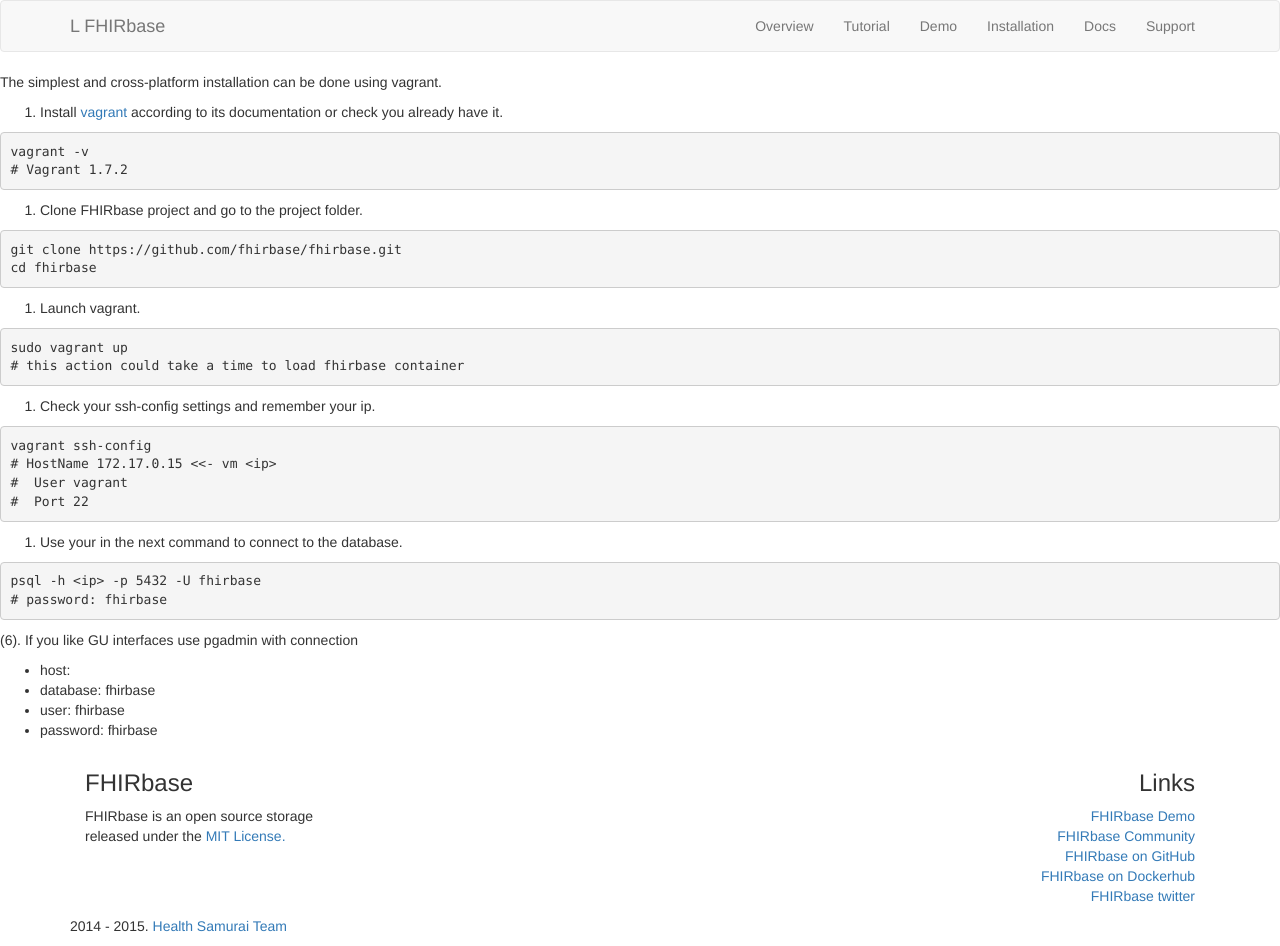
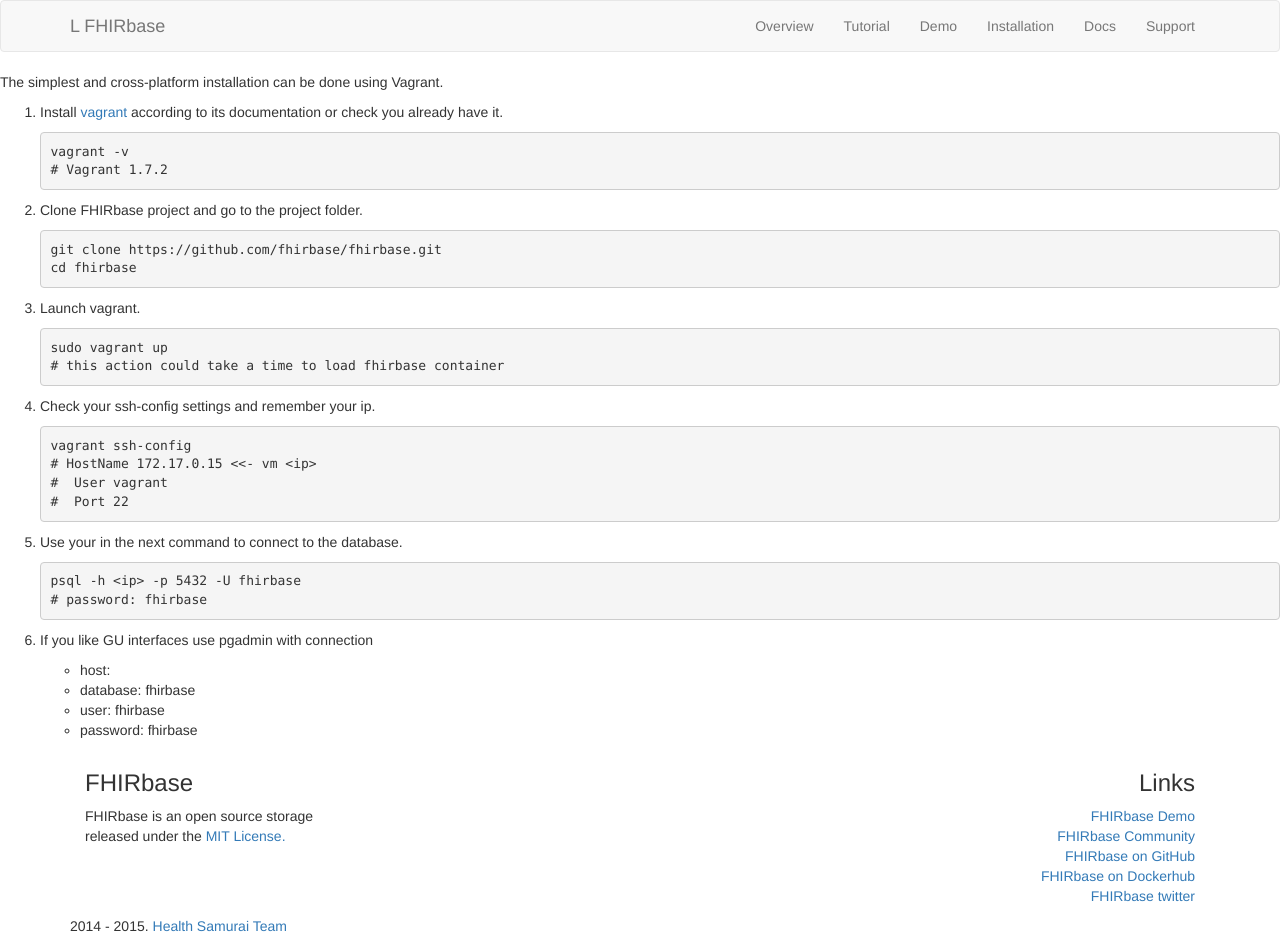
Before and after one commit to fhirbase/fhirbase.github.io, a Jekyll site: the page built from _instructions/vagrant.md, in a window 1280 px wide. Built offline with Jekyll 4.4.1, drawn with Linux system fonts in a browser that asks for light colours; nearby versions of some CDN libraries; library files that are not in the unit come from our copies; comment, search, counter and statistics services are not loaded.

Commit message:
fix markdown for kramdown engine

````diff
--- a/_instructions/vagrant.md
+++ b/_instructions/vagrant.md
@@ -5,47 +5,49 @@
 order: 2
 ---
 
-The simplest and cross-platform installation can be done using vagrant.
+The simplest and cross-platform installation can be done using Vagrant.
 
-1. Install [vagrant](http://www.vagrantup.com/downloads) according to its documentation or check you already have it.
+1.  Install [vagrant](http://www.vagrantup.com/downloads) according to
+    its documentation or check you already have it.
 
-  ```bash
-vagrant -v
-# Vagrant 1.7.2
-```
+    ~~~bash
+    vagrant -v
+    # Vagrant 1.7.2
+    ~~~
 
-2. Clone FHIRbase project and go to the project folder.
+2.  Clone FHIRbase project and go to the project folder.
 
-  ```bash
-git clone https://github.com/fhirbase/fhirbase.git
-cd fhirbase
-```
+    ~~~bash
+    git clone https://github.com/fhirbase/fhirbase.git
+    cd fhirbase
+    ~~~
 
-3. Launch vagrant.
+3.  Launch vagrant.
 
-  ```bash
-sudo vagrant up
-# this action could take a time to load fhirbase container
-```
+    ~~~bash
+    sudo vagrant up
+    # this action could take a time to load fhirbase container
+    ~~~
 
-4. Check your ssh-config settings and remember your ip.
+4.  Check your ssh-config settings and remember your ip.
 
-  ```bash
-vagrant ssh-config
-# HostName 172.17.0.15 <<- vm <ip>
-#  User vagrant
-#  Port 22
-```
+    ~~~bash
+    vagrant ssh-config
+    # HostName 172.17.0.15 <<- vm <ip>
+    #  User vagrant
+    #  Port 22
+    ~~~
 
-5. Use your <ip> in the next command to connect to the database.
+5.  Use your <ip> in the next command to connect to the database.
 
-  ```bash
-psql -h <ip> -p 5432 -U fhirbase
-# password: fhirbase
-```
+    ~~~bash
+    psql -h <ip> -p 5432 -U fhirbase
+    # password: fhirbase
+    ~~~
 
-(6). If you like GU interfaces use pgadmin with connection
-* host: <ip>
-* database: fhirbase
-* user: fhirbase
-* password: fhirbase
+6.  If you like GU interfaces use pgadmin with connection
+
+    * host: <ip>
+    * database: fhirbase
+    * user: fhirbase
+    * password: fhirbase
--- a/css/custom.css
+++ b/css/custom.css
@@ -222,3 +222,8 @@
   text-overflow: ellipsis;
   overflow: hidden;
 }
+
+.docs-content table.table-benchmark tr td:last-child,
+.docs-content table.table-benchmark tr th:last-child {
+  width: 120px;
+}
````
Also changed, not shown: _docs/performance.md (+1 -1 lines), _instructions/docker.md (+47 -34 lines), _instructions/heroku.md (+24 -21 lines), _instructions/local.md (+4 -4 lines).
